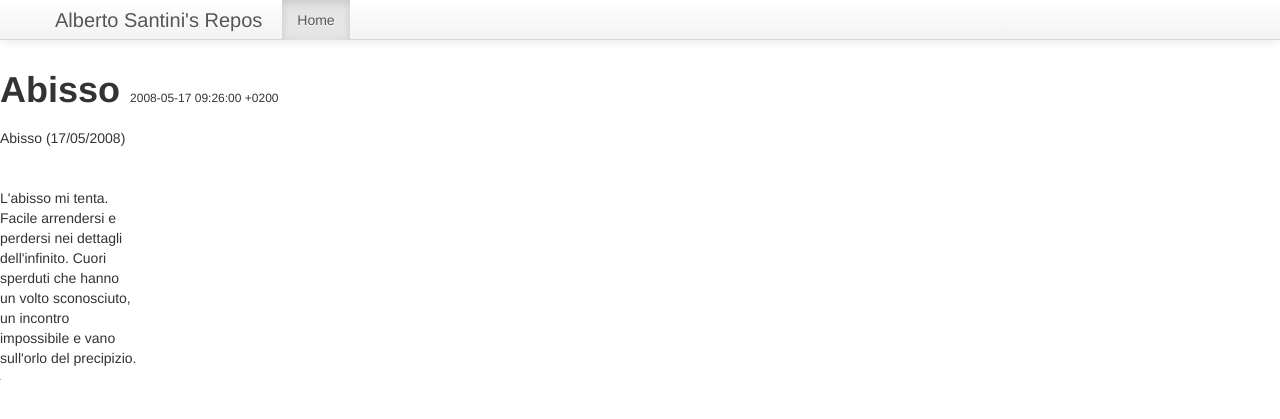
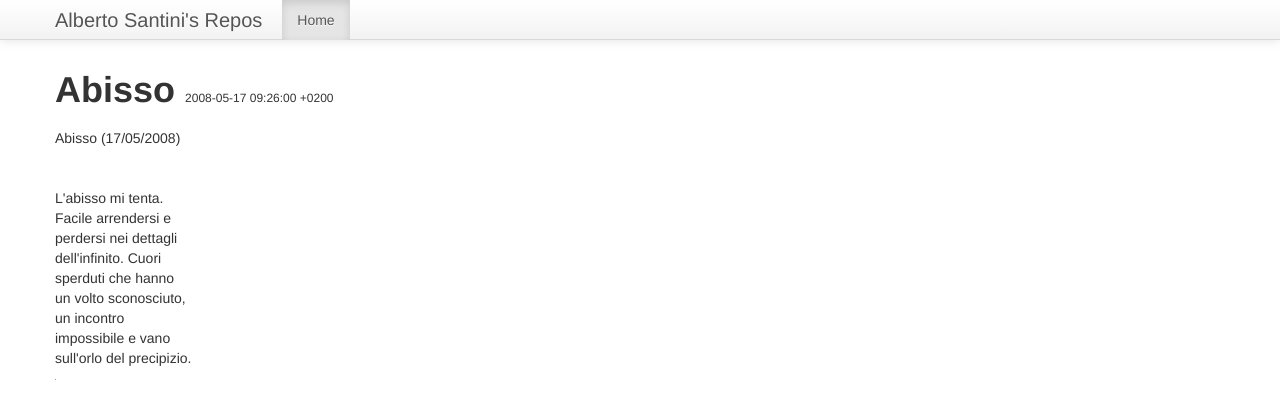
Before and after one commit to albertosantini/albertosantini.github.com, a Jekyll site: the page built from _posts/2008-05-17-abisso.html, in a window 1280 px wide. Shown: the top 419 px of the page. Built offline with Jekyll 4.4.1, drawn with Linux system fonts in a browser that asks for light colours; grey boxes are pictures that could not be loaded.

Commit message:
Forgotten container class in post layout.

```diff
--- a/_layouts/post.html
+++ b/_layouts/post.html
@@ -47,11 +47,9 @@
     </div>
 </div>
 
-<div class="row">
-    <div class="span12">
-        <h1>{{ page.title }} <span class="post-date">{{ page.time }}</span></h1>
-        {{ content }}
-    </div>
+<div class="container">
+<h1>{{ page.title }} <span class="post-date">{{ page.time }}</span></h1>
+{{ content }}
 </div>
 
 <div style="clear:both;">&nbsp;</div>
```
